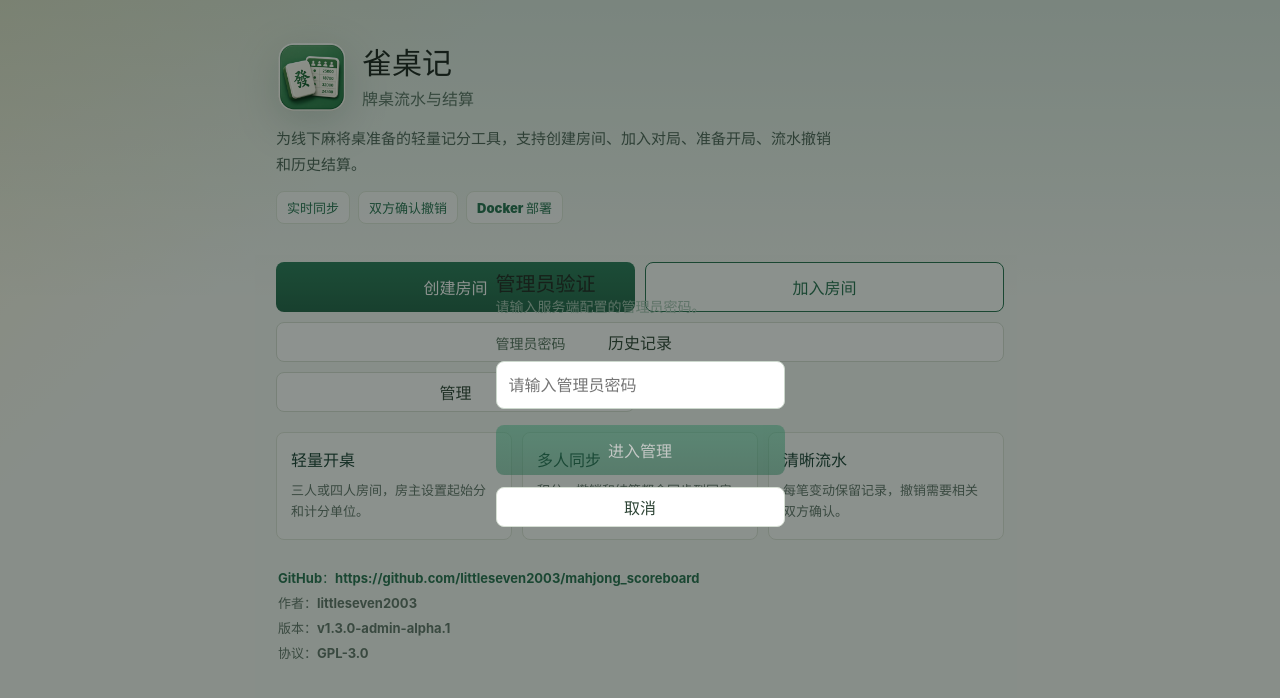
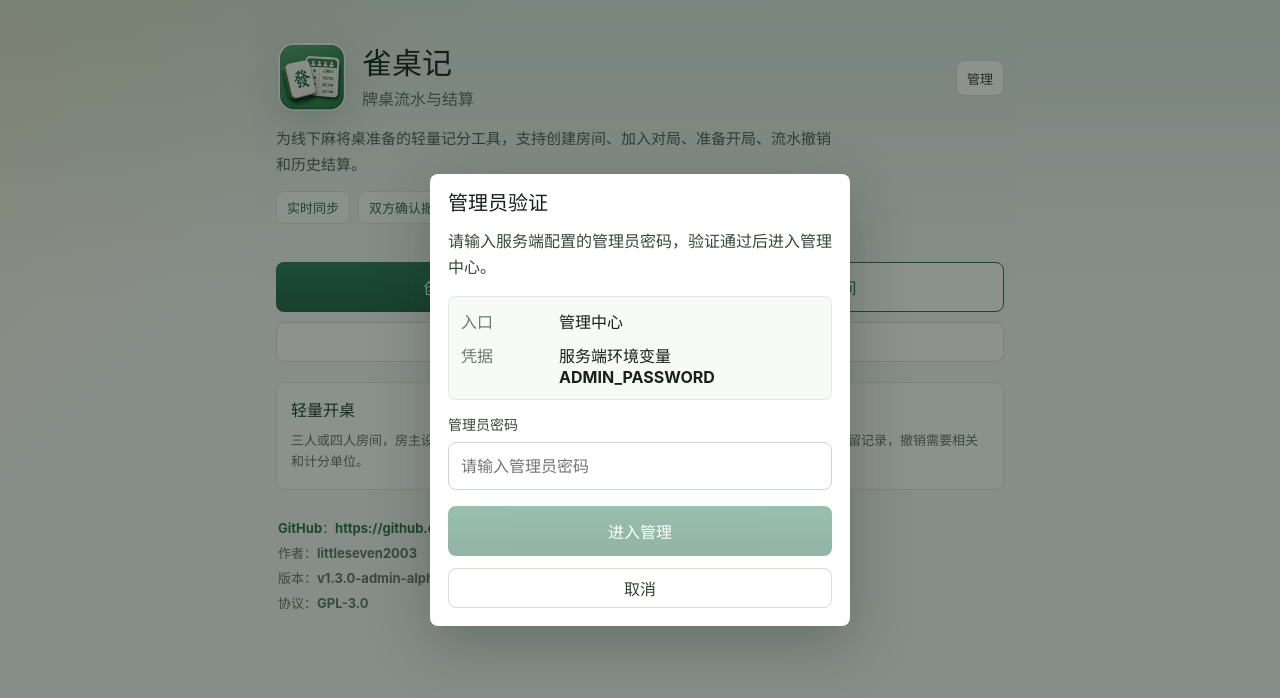
Before and after one commit to littleseven2003/mahjong_scoreboard, a Vue app in the folder web/: page / in a window 1280 px wide. Both pictures are taken after a click on the button "管理". Shown: the top 698 px of the page. Built offline with nearby package versions, Linux system fonts and the light colour scheme.

Commit message:
fix: 优化管理员入口和清理配置界面

```diff
--- a/web/src/styles/main.css
+++ b/web/src/styles/main.css
@@ -117,10 +117,18 @@ h2 {
   line-height: 1.7;
 }
 
+.home-brand-row {
+  display: flex;
+  align-items: center;
+  justify-content: space-between;
+  gap: 12px;
+}
+
 .app-logo {
   display: flex;
   align-items: center;
   gap: 14px;
+  min-width: 0;
 }
 
 .app-logo img {
@@ -135,6 +143,8 @@ h2 {
 .app-logo strong,
 .app-logo span {
   display: block;
+  min-width: 0;
+  overflow-wrap: anywhere;
 }
 
 .app-logo strong {
@@ -148,9 +158,14 @@ h2 {
   font-weight: 800;
 }
 
+.home-admin-button {
+  flex: 0 0 auto;
+  margin-top: 0;
+}
+
 .home-actions {
   display: grid;
-  grid-template-columns: repeat(2, minmax(0, 1fr));
+  grid-template-columns: 1fr 1fr;
   gap: 10px;
 }
 
@@ -829,15 +844,65 @@ button:disabled {
   line-height: 1;
 }
 
-.toggle-row {
-  grid-template-columns: 1fr auto;
-  align-items: center;
-  min-height: 48px;
+.maintenance-overview {
+  display: grid;
+  grid-template-columns: repeat(3, minmax(0, 1fr));
+  gap: 10px;
 }
 
-.toggle-row input {
+.maintenance-overview article {
+  display: grid;
+  gap: 8px;
+  padding: 12px;
+  border: 1px solid #dde5d9;
+  border-radius: 8px;
+  background: #f8faf7;
+}
+
+.maintenance-overview span,
+.toggle-card small {
+  color: #67786d;
+  font-size: 13px;
+  font-weight: 800;
+}
+
+.maintenance-overview strong {
+  min-width: 0;
+  color: #173f32;
+  font-size: 15px;
+  overflow-wrap: anywhere;
+}
+
+.maintenance-editor {
+  display: grid;
+  gap: 12px;
+  margin-top: 12px;
+}
+
+.toggle-card {
+  display: grid;
+  grid-template-columns: auto minmax(0, 1fr);
+  gap: 12px;
+  align-items: center;
+  margin-top: 0;
+  padding: 12px;
+  border: 1px solid #dfe7dc;
+  border-radius: 8px;
+  background: #ffffff;
+}
+
+.toggle-card input {
   width: 22px;
   min-height: 22px;
+}
+
+.toggle-card span {
+  display: grid;
+  gap: 4px;
+}
+
+.toggle-card strong {
+  color: #173f32;
 }
 
 .admin-room-list {
@@ -951,6 +1016,27 @@ button:disabled {
   line-height: 1.6;
 }
 
+.confirm-summary {
+  display: grid;
+  grid-template-columns: 88px minmax(0, 1fr);
+  gap: 10px;
+  margin-top: 16px;
+  padding: 12px;
+  border: 1px solid #e0e7dd;
+  border-radius: 8px;
+  background: #f8faf7;
+}
+
+.confirm-summary span {
+  color: #67786d;
+  font-weight: 700;
+}
+
+.confirm-summary strong {
+  min-width: 0;
+  overflow-wrap: anywhere;
+}
+
 .qr-panel,
 .scanner-panel {
   text-align: center;
@@ -1042,6 +1128,11 @@ button:disabled {
     height: 64px;
   }
 
+  .home-admin-button {
+    min-height: 34px;
+    padding: 0 10px;
+  }
+
   .home-info-grid {
     grid-template-columns: 1fr;
   }
@@ -1058,6 +1149,10 @@ button:disabled {
 
   .admin-metrics {
     grid-template-columns: repeat(2, minmax(0, 1fr));
+  }
+
+  .maintenance-overview {
+    grid-template-columns: 1fr;
   }
 
   .admin-room-item {
--- a/web/src/views/AdminView.vue
+++ b/web/src/views/AdminView.vue
@@ -26,6 +26,14 @@ const statusText = {
 }
 
 const sortedRooms = computed(() => rooms.value)
+const currentMaintenance = computed(() => summary.value?.maintenance || {
+  cleanupEnabled: false,
+  cleanupFinishedDays: 30,
+  cleanupIntervalHours: 24
+})
+const cleanupStatusText = computed(() => currentMaintenance.value.cleanupEnabled ? '运行中' : '未启用')
+const cleanupScopeText = computed(() => `已结算且超过 ${currentMaintenance.value.cleanupFinishedDays} 天的对局`)
+const cleanupIntervalText = computed(() => `每 ${currentMaintenance.value.cleanupIntervalHours} 小时检查一次`)
 
 function requireToken() {
   if (!token.value) {
@@ -178,25 +186,44 @@ onMounted(loadAdminData)
     <section class="panel">
       <div class="section-title">
         <h2>定时清理</h2>
-        <span>{{ maintenanceForm.cleanupEnabled ? '已启用' : '未启用' }}</span>
+        <span>{{ cleanupStatusText }}</span>
       </div>
-      <label class="toggle-row">
-        <span>自动清理已结束对局</span>
+      <div class="maintenance-overview">
+        <article>
+          <span>当前状态</span>
+          <strong>{{ cleanupStatusText }}</strong>
+        </article>
+        <article>
+          <span>清理范围</span>
+          <strong>{{ cleanupScopeText }}</strong>
+        </article>
+        <article>
+          <span>执行频率</span>
+          <strong>{{ cleanupIntervalText }}</strong>
+        </article>
+      </div>
+      <div class="maintenance-editor">
+        <label class="toggle-card">
           <input v-model="maintenanceForm.cleanupEnabled" type="checkbox">
+          <span>
+            <strong>启用自动清理</strong>
+            <small>只清理已结算对局，不影响等待中或进行中的房间。</small>
+          </span>
         </label>
         <div class="form-grid two">
           <label>
-          <span>保留天数</span>
+            <span>已结束对局保留天数</span>
             <input v-model.number="maintenanceForm.cleanupFinishedDays" type="number" min="1" max="3650">
           </label>
           <label>
-          <span>检查间隔（小时）</span>
+            <span>自动检查间隔（小时）</span>
             <input v-model.number="maintenanceForm.cleanupIntervalHours" type="number" min="1" max="720">
           </label>
         </div>
         <div class="action-grid two">
-        <button class="primary-button" :disabled="loading" @click="saveMaintenance">保存配置</button>
-        <button class="secondary-button" :disabled="loading" @click="runCleanup">立即清理</button>
+          <button class="primary-button" :disabled="loading" @click="saveMaintenance">保存清理配置</button>
+          <button class="secondary-button" :disabled="loading" @click="runCleanup">按当前配置立即清理</button>
+        </div>
       </div>
       <p class="helper-text">当前仅自动清理已结算且超过保留天数的对局。直接删除单条数据需要在下方手动确认。</p>
     </section>
--- a/web/src/views/HomeView.vue
+++ b/web/src/views/HomeView.vue
@@ -84,7 +84,10 @@ onMounted(() => {
 <template>
   <main class="app-shell">
     <header class="home-hero">
-      <AppLogo />
+      <div class="home-brand-row">
+        <AppLogo />
+        <button class="ghost-button compact-button home-admin-button" type="button" @click="adminDialogOpen = true">管理</button>
+      </div>
       <p class="home-subtitle">为线下麻将桌准备的轻量记分工具，支持创建房间、加入对局、准备开局、流水撤销和历史结算。</p>
       <div class="home-highlight-row">
         <span v-for="item in homeHighlights" :key="item">{{ item }}</span>
@@ -93,7 +96,6 @@ onMounted(() => {
         <RouterLink class="primary-button" to="/room/create">创建房间</RouterLink>
         <RouterLink class="secondary-button" to="/room/join">加入房间</RouterLink>
         <RouterLink class="ghost-button home-history-link" to="/history">历史记录</RouterLink>
-        <button class="ghost-button" type="button" @click="adminDialogOpen = true">管理</button>
       </div>
     </header>
 
@@ -149,9 +151,15 @@ onMounted(() => {
     </footer>
 
     <div v-if="adminDialogOpen" class="modal-backdrop">
-      <section class="modal-card">
+      <section class="modal-panel">
         <h2>管理员验证</h2>
-        <p class="helper-text">请输入服务端配置的管理员密码。</p>
+        <p class="modal-message">请输入服务端配置的管理员密码，验证通过后进入管理中心。</p>
+        <div class="confirm-summary">
+          <span>入口</span>
+          <strong>管理中心</strong>
+          <span>凭据</span>
+          <strong>服务端环境变量 ADMIN_PASSWORD</strong>
+        </div>
         <label>
           <span>管理员密码</span>
           <input
```
Lines whose indentation alone changed are shown as unchanged.
